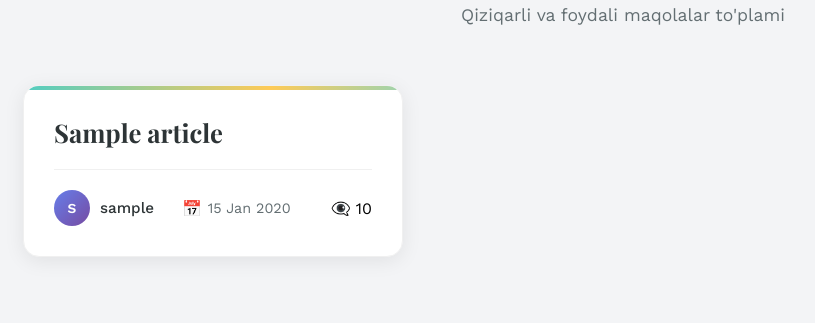
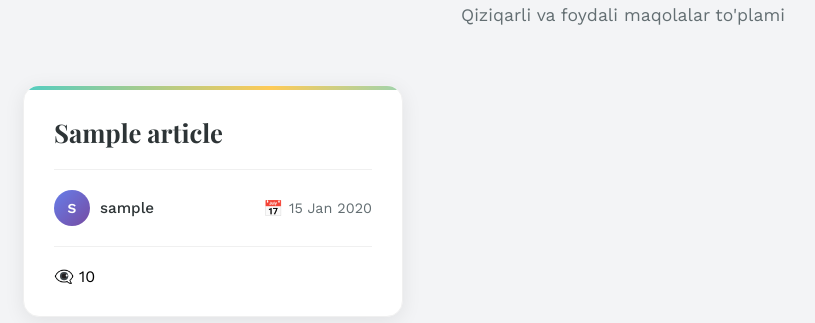
Before and after one commit to alijonovaward/Blog, a Django app: page /articles/ in a window 1280 px wide. Shown: the part 224-547 px from the top of the page, without its empty margins (17-832 px from the left). Run offline with Django 5.2, Linux system fonts and the light colour scheme; tables that the repository leaves empty hold one stand-in row (values such as "Sample post").

Commit message:
koz belgi joyi almashdi

```diff
--- a/templates/articles/article_list.html
+++ b/templates/articles/article_list.html
@@ -243,7 +243,8 @@
                         <span class="date-icon">📅</span>
                         <span>{{ article.created_at|date:"d M Y" }}</span>
                     </div>
-                    <br>
+                </div>
+                <div class="article-meta">
                     <div class="article-stats">
                         👁️‍🗨️ {{ article.views_count }}
                     </div>
```
